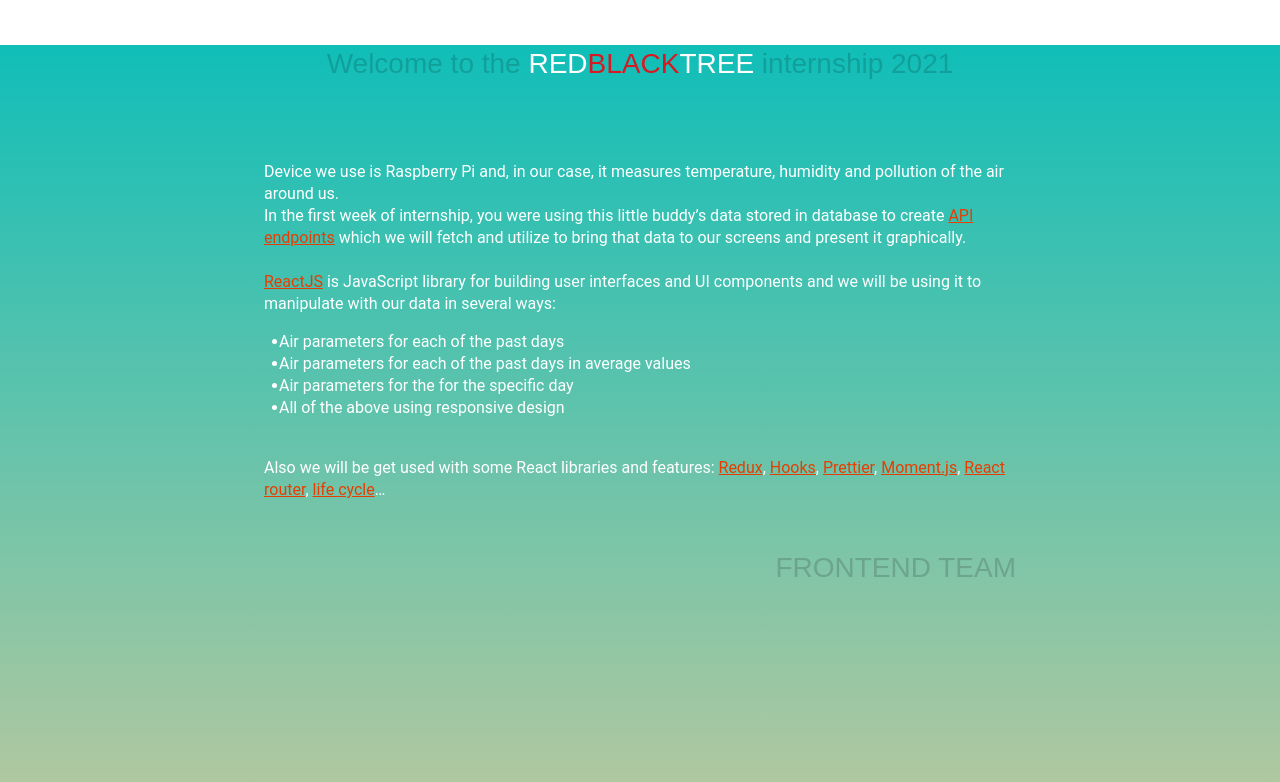
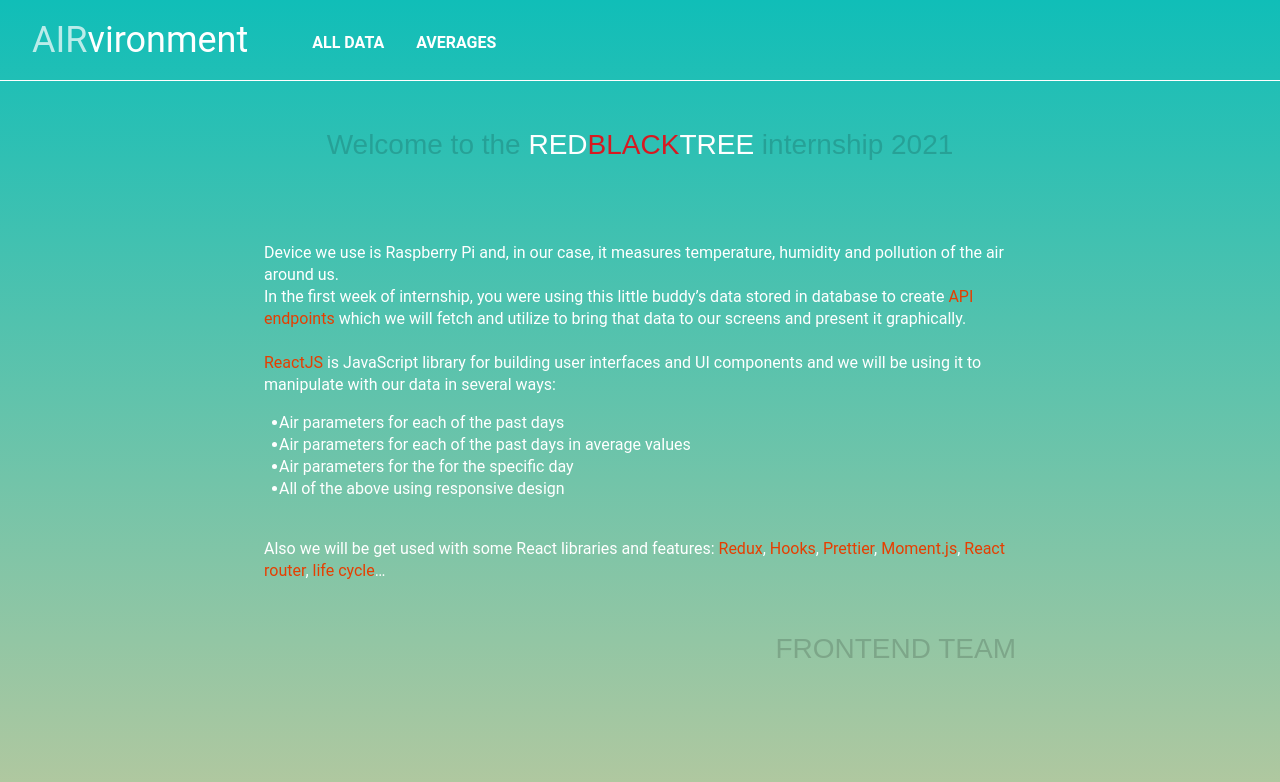
Before and after one commit to marijadjurisic/airvironment-frontend-summer, a React (Create React App) app: page / in a window 1280 px wide. Shown: the top 782 px of the page. Built offline with nearby package versions, Linux system fonts and the light colour scheme.

Commit message:
Create Header component #14

```diff
--- a/src/App.js
+++ b/src/App.js
@@ -1,10 +1,14 @@
 import "./App.scss";
 import { Home } from "./pages";
+import { Header } from "./components";
 
 function App() {
   return (
     <div className="app">
-      <Home />
+      <Header />
+      <div className="container">
+        <Home />
+      </div>
     </div>
   );
 }
--- a/src/App.scss
+++ b/src/App.scss
@@ -3,5 +3,22 @@
 .app {
   background: $background;
   width: 100vw;
-  height: calc(100vh - 45px);
+  min-height: 100vh;
+  font-family: $roboto;
+  color: white;
+
+  a {
+    text-decoration: unset;
+    color: inherit;
+  }
+
+  .container {
+    position: absolute;
+    display: block;
+    margin-top: 81px;
+    max-height: calc(100vh - 81px);
+    width: 100vw;
+    overflow: auto;
+    align-items: center;
+  }
 }
--- /dev/null
+++ b/src/assets/styles/components/Header.scss
@@ -0,0 +1,43 @@
+@import "src/assets/styles/variables";
+@import "src/assets/styles/mixins";
+
+.header {
+  position: fixed;
+  width: 100%;
+  height: 80px;
+  border-bottom: 1px solid $color-white;
+  @include flex(row, unset, center);
+  padding-left: 32px;
+
+  .internship-name {
+    font-size: 36px;
+    margin-right: 64px;
+    cursor: pointer;
+    width: fit-content;
+    .capital {
+      text-transform: uppercase;
+      opacity: 0.7;
+    }
+  }
+
+  .navigation {
+    text-transform: uppercase;
+    opacity: 1;
+    font-size: 16px;
+    font-weight: bold;
+    margin-top: 5px;
+    span {
+      cursor: pointer;
+    }
+    span:hover {
+      opacity: 1;
+    }
+    span:first-child {
+      margin-right: 32px;
+    }
+    .not-active {
+      opacity: 0.7;
+      font-weight: normal;
+    }
+  }
+}
--- /dev/null
+++ b/src/components/Header.js
@@ -0,0 +1,18 @@
+import "../assets/styles/components/Header.scss";
+import React from "react";
+
+const Header = () => {
+  return (
+    <div className="header">
+      <div className="internship-name">
+        <span className="capital">AIR</span>vironment
+      </div>
+      <div className="navigation">
+        <span>All data</span>
+        <span>Averages</span>
+      </div>
+    </div>
+  );
+};
+
+export default Header;
--- /dev/null
+++ b/src/components/index.js
@@ -0,0 +1,3 @@
+import Header from "./Header";
+
+export { Header };
```
